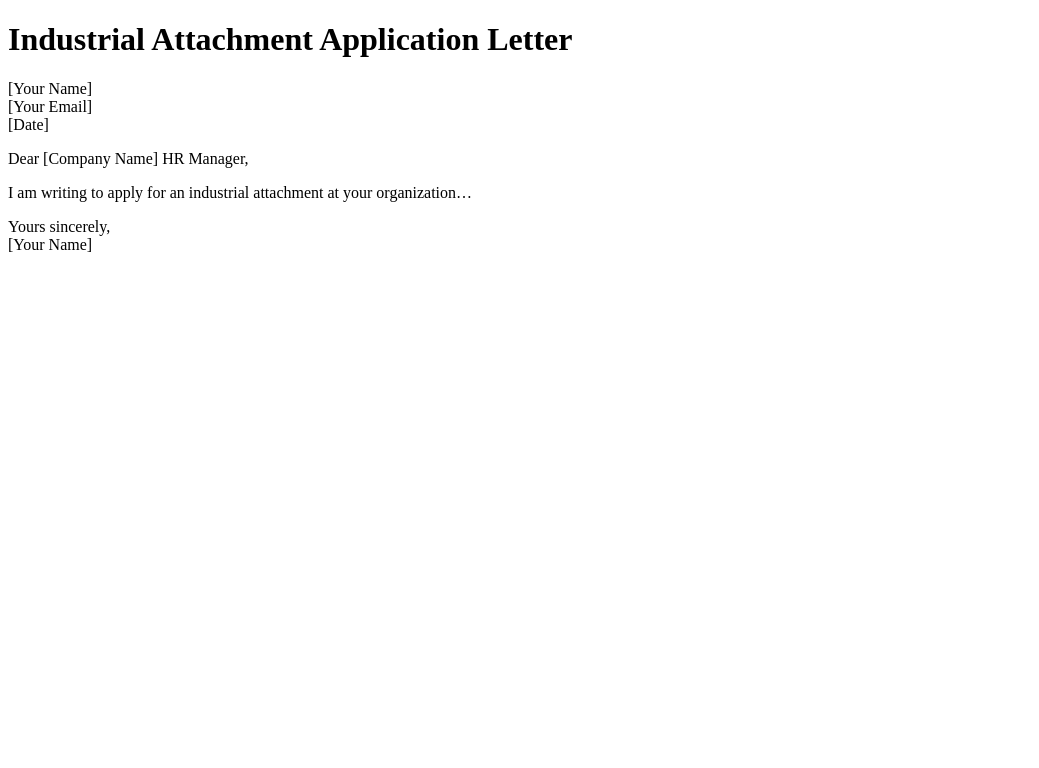
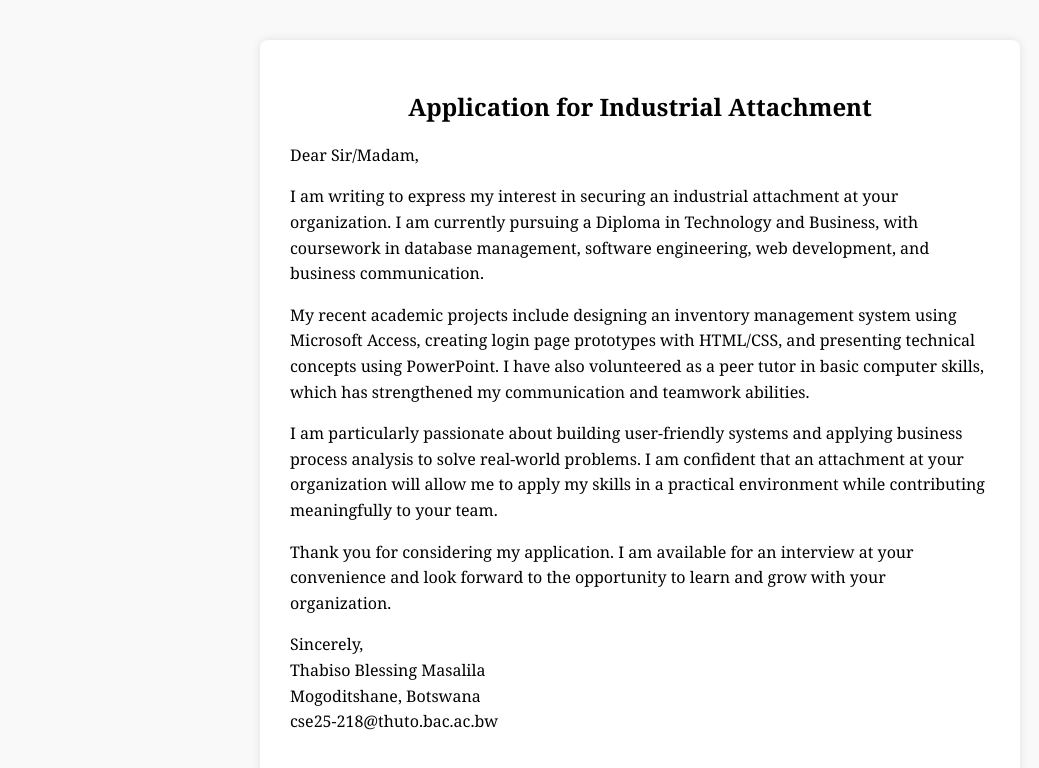
Before and after one commit to 24131/cse25-218.github.io, a plain HTML site: page Application.html in a window 1280 px wide. Shown: the whole page, without its empty margins (0-1039 px from the left). Drawn offline with Linux system fonts and the light colour scheme.

Commit message:
Refactor Application.html for improved structure
Updated the HTML structure and content of the application letter.

```diff
--- a/Application.html
+++ b/Application.html
@@ -1,21 +1,33 @@
 <!DOCTYPE html>
+<html lang="en">
+<head>
+  <meta charset="UTF-8" />
+  <meta name="viewport" content="width=device-width, initial-scale=1.0"/>
+  <title>Application Letter</title>
+  <style>
+    body { font-family: Georgia, serif; margin: 40px; background: #f9f9f9; }
+    .letter { max-width: 700px; margin: auto; background: white; padding: 30px; border-radius: 8px; box-shadow: 0 0 10px rgba(0,0,0,0.1); }
+    h2 { text-align: center; }
+    p { line-height: 1.6; }
+  </style>
+</head>
+<body>
+  <div class="letter">
+    <h2>Application for Industrial Attachment</h2>
+    <p>Dear Sir/Madam,</p>
 
-<html>
+    <p>I am writing to express my interest in securing an industrial attachment at your organization. I am currently pursuing a Diploma in Technology and Business, with coursework in database management, software engineering, web development, and business communication.</p>
 
-<head><title>Application Letter</title></head>
+    <p>My recent academic projects include designing an inventory management system using Microsoft Access, creating login page prototypes with HTML/CSS, and presenting technical concepts using PowerPoint. I have also volunteered as a peer tutor in basic computer skills, which has strengthened my communication and teamwork abilities.</p>
 
-<body style=”font-family: Arial; margin: 40px;”>
+    <p>I am particularly passionate about building user-friendly systems and applying business process analysis to solve real-world problems. I am confident that an attachment at your organization will allow me to apply my skills in a practical environment while contributing meaningfully to your team.</p>
 
-  <h1>Industrial Attachment Application Letter</h1>
+    <p>Thank you for considering my application. I am available for an interview at your convenience and look forward to the opportunity to learn and grow with your organization.</p>
 
-  <p>[Your Name]<br>[Your Email]<br>[Date]</p>
-
-  <p>Dear [Company Name] HR Manager,</p>
-
-  <p>I am writing to apply for an industrial attachment at your organization…</p>
-
-  <p>Yours sincerely,<br>[Your Name]</p>
-
+    <p>Sincerely,<br>
+    Thabiso Blessing Masalila <br>
+    Mogoditshane, Botswana<br>
+    cse25-218@thuto.bac.ac.bw</p>
+  </div>
 </body>
-
 </html>
```
